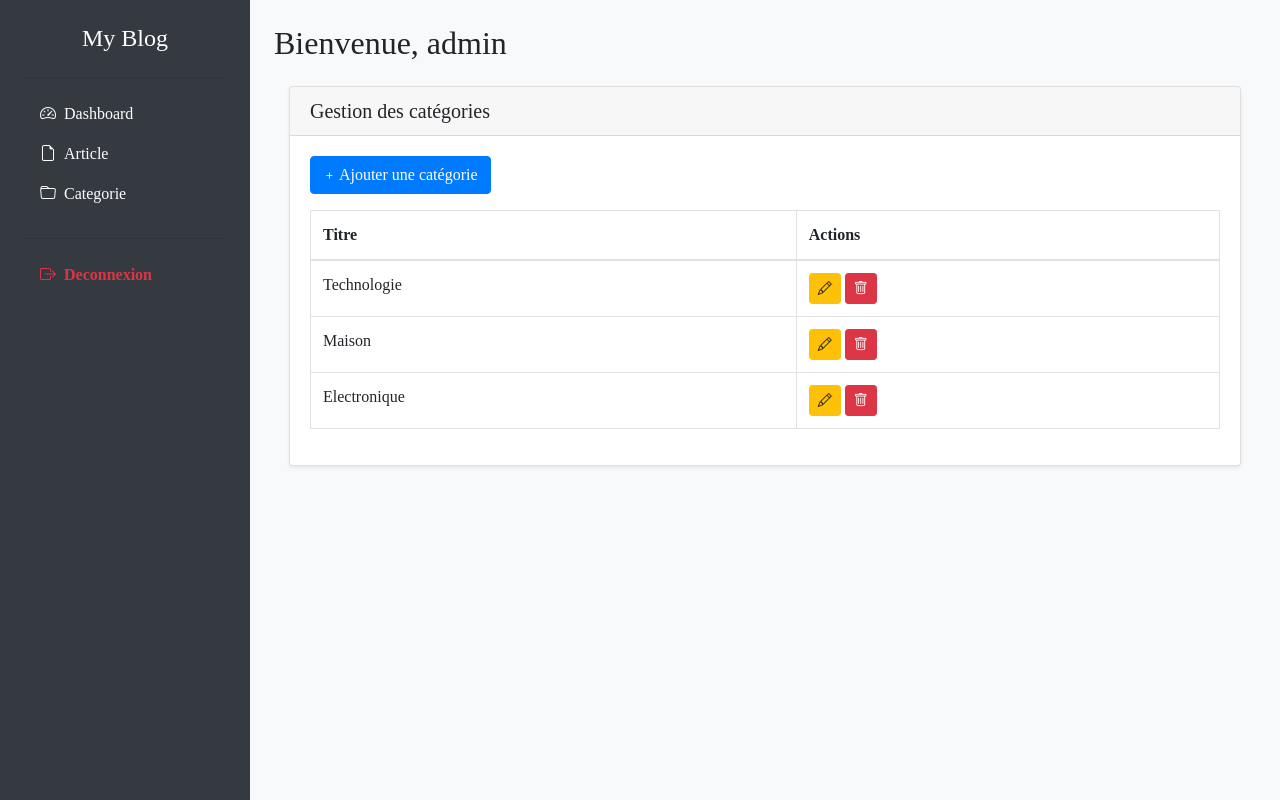
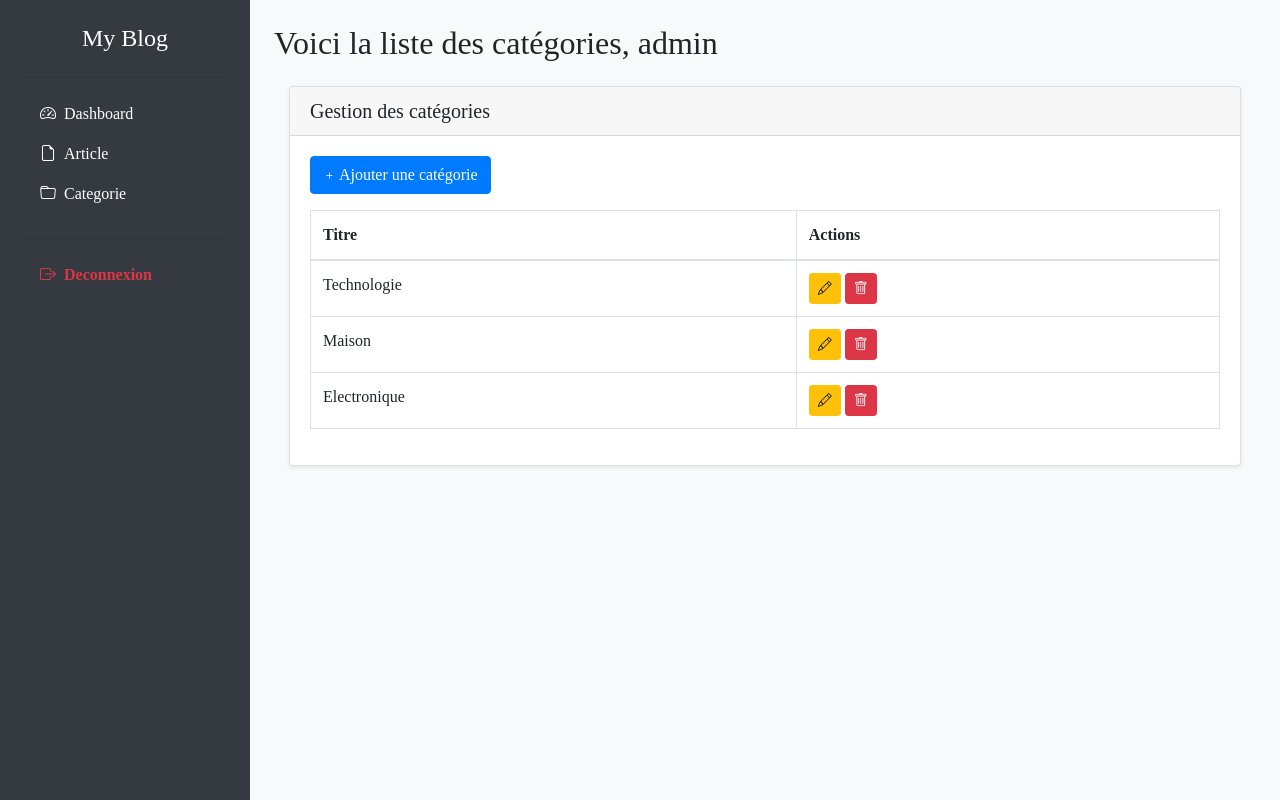
Before and after one commit to kareldigital1/MonBlog, a Django app: page /administrateur/gestcategorie/ in a window 1280 px wide. Shown: the part 71-871 px from the top of the page. Run offline with Django 5.2, Linux system fonts and the light colour scheme; a user stored in the database is signed in; data comes from the database, SQL or seed files in the repository.

Commit message:
mon propjet

```diff
--- a/blog/Templates/administrateur/gestcategorie.html
+++ b/blog/Templates/administrateur/gestcategorie.html
@@ -8,7 +8,7 @@
     <div class="container-fluid py-4 px-4" style="flex: 1; background-color: #f8f9fa;">
         <!-- Header -->
         <div class="mb-4">
-            <h2 class="fw-bold">Bienvenue, {{ user.username}}</h2>
+            <h2 class="fw-bold">Voici la liste des catégories, {{ user.username}}</h2>
         </div>
 
             <!-- Afficher les catégories sur le dashboard -->
```
